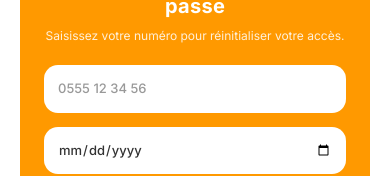
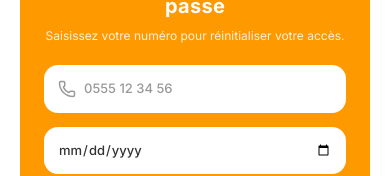
Before and after one commit to boughendjour-basma/ZAXI-frontend, a React (Vite) app: page /forgot-password in a window 390 px wide. Shown: the part 485-661 px from the top of the page. Built offline with nearby package versions, Linux system fonts and the light colour scheme; no server answers.

Commit message:
style: add grey phone icon to phone number input in auth pages

```diff
--- a/src/pages/CreateAccountPage.tsx
+++ b/src/pages/CreateAccountPage.tsx
@@ -7,7 +7,7 @@ import { useMutation } from '@tanstack/react-query';
 import toast from 'react-hot-toast';
 import { AuthService } from '@/services/auth.service';
 import { useAuthStore } from '@/store/authStore';
-import { Eye, EyeOff } from 'lucide-react';
+import { Eye, EyeOff, Phone } from 'lucide-react';
 import logoUrl from '@/assets/logo.png';
 import { useTranslation } from '@/store/languageStore';
 
@@ -163,6 +163,7 @@ export default function CreateAccountPage() {
           {/* Phone input */}
           <div>
             <div style={{ display: 'flex', alignItems: 'center', backgroundColor: '#fff', borderRadius: '14px', padding: '0 14px' }}>
+              <Phone style={{ width: 18, height: 18, color: '#999', flexShrink: 0, marginRight: language === 'ar' ? 0 : 8, marginLeft: language === 'ar' ? 8 : 0 }} />
               <input
                 type="text"
                 inputMode="numeric"
--- a/src/pages/ForgotPasswordPage.tsx
+++ b/src/pages/ForgotPasswordPage.tsx
@@ -5,6 +5,7 @@ import { z } from 'zod';
 import { useMutation } from '@tanstack/react-query';
 import toast from 'react-hot-toast';
 import { AuthService } from '@/services/auth.service';
+import { Phone } from 'lucide-react';
 import logoUrl from '@/assets/logo.png';
 import { useTranslation } from '@/store/languageStore';
 
@@ -107,6 +108,7 @@ export default function ForgotPasswordPage() {
           {/* Phone */}
           <div>
             <div style={{ display: 'flex', alignItems: 'center', backgroundColor: '#fff', borderRadius: '14px', padding: '0 14px' }}>
+              <Phone style={{ width: 18, height: 18, color: '#999', flexShrink: 0, marginRight: language === 'ar' ? 0 : 8, marginLeft: language === 'ar' ? 8 : 0 }} />
               <input
                 type="text"
                 inputMode="numeric"
--- a/src/pages/LoginPage.tsx
+++ b/src/pages/LoginPage.tsx
@@ -7,7 +7,7 @@ import { useMutation } from '@tanstack/react-query';
 import toast from 'react-hot-toast';
 import { AuthService } from '@/services/auth.service';
 import { useAuthStore } from '@/store/authStore';
-import { Eye, EyeOff } from 'lucide-react';
+import { Eye, EyeOff, Phone } from 'lucide-react';
 import logoUrl from '@/assets/logo.png';
 import { useTranslation } from '@/store/languageStore';
 
@@ -131,6 +131,7 @@ export default function LoginPage() {
                 padding: '0 14px',
               }}
             >
+              <Phone style={{ width: 18, height: 18, color: '#999', flexShrink: 0, marginRight: language === 'ar' ? 0 : 8, marginLeft: language === 'ar' ? 8 : 0 }} />
               <input
                 type="text"
                 inputMode="numeric"
```
